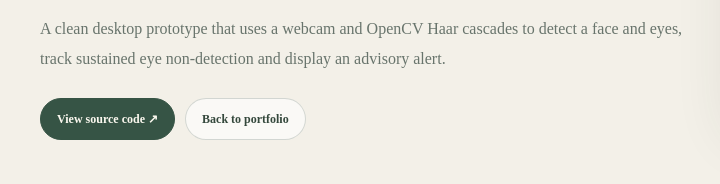
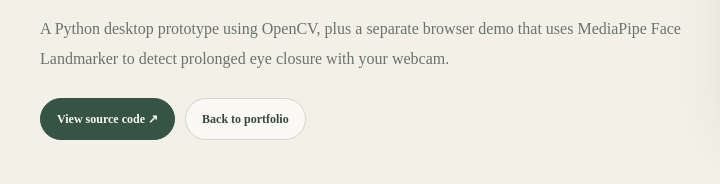
Before and after one commit to tullurinani/nani26-portfolio, a plain HTML site: page projects/driver-drowsiness-detection/index.html in a window 1280 px wide. Shown: the part 331-515 px from the top of the page, 60-780 px from the left. Drawn offline with nearby package versions, Linux system fonts and the light colour scheme.

```diff
--- a/projects/driver-drowsiness-detection/index.html
+++ b/projects/driver-drowsiness-detection/index.html
@@ -22,7 +22,7 @@
       <div>
         <div class="project-eyebrow">COMPUTER VISION · DESKTOP APP · PYTHON</div>
         <h1>Driver Drowsiness <span class="project-gradient">Detection.</span></h1>
-        <p class="project-lead">A clean desktop prototype that uses a webcam and OpenCV Haar cascades to detect a face and eyes, track sustained eye non-detection and display an advisory alert.</p>
+        <p class="project-lead">A Python desktop prototype using OpenCV, plus a separate browser demo that uses MediaPipe Face Landmarker to detect prolonged eye closure with your webcam.</p>
         <div class="project-actions">
           <a class="project-btn" href="https://github.com/tullurinani/nani26-portfolio/tree/main/projects/driver-drowsiness-detection" target="_blank" rel="noopener noreferrer">View source code ↗</a>
           <a class="project-btn secondary" href="/">Back to portfolio</a>
```
